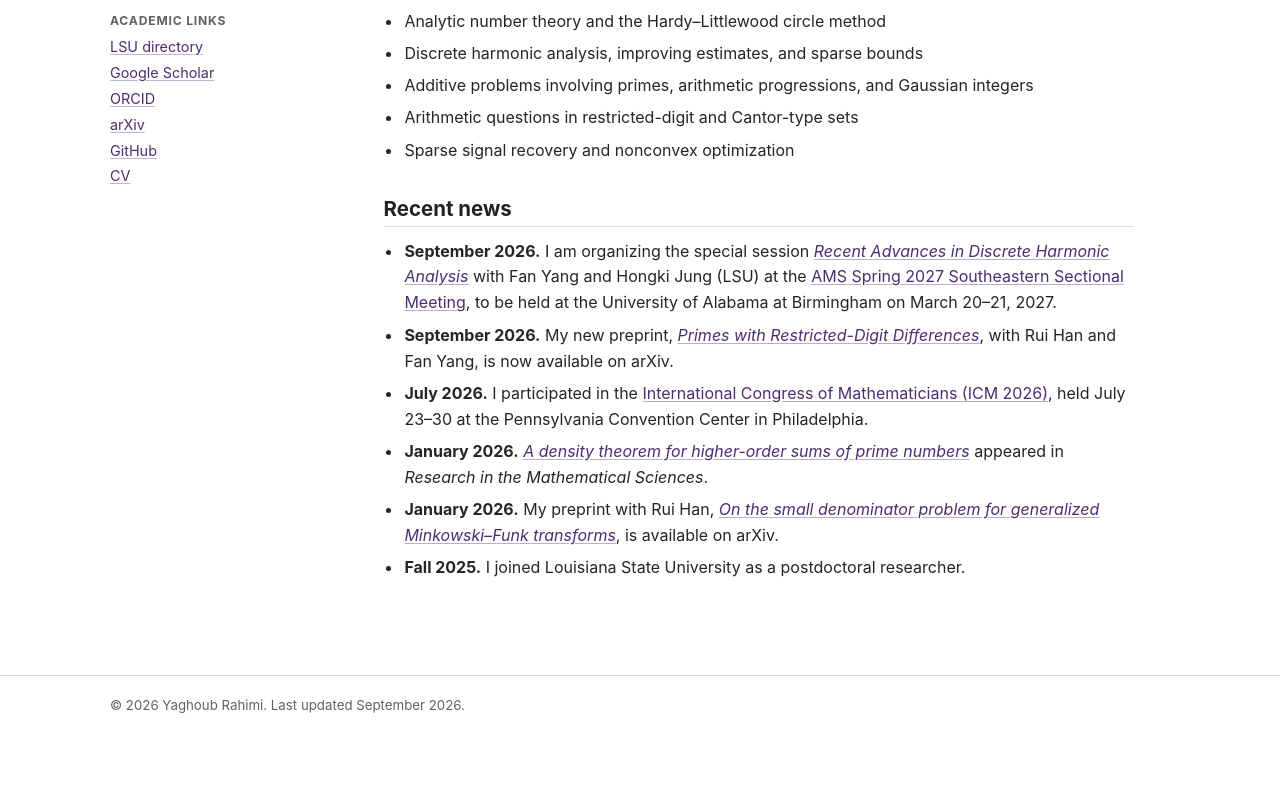
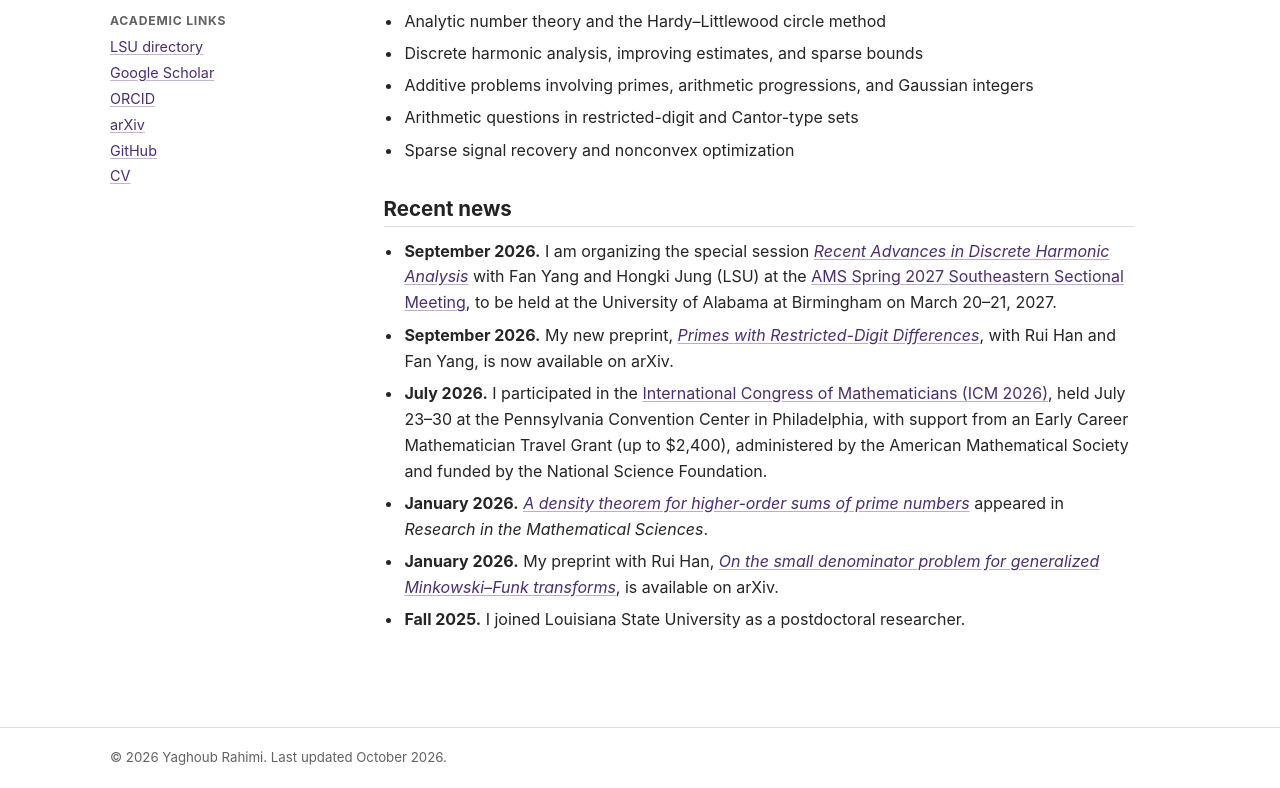
Before and after one commit to Yaghoub-Rahimi/Yaghoub-Rahimi.github.io, a plain HTML site: page index.html in a window 1280 px wide. Shown: the part 471-1259 px from the top of the page. Before the commit the page ends 1207 px from the top, so only its background shows below. Drawn offline with Linux system fonts and the light colour scheme.

Commit message:
Add ICM 2026 travel grant to CV and homepage news

```diff
--- a/index.html
+++ b/index.html
@@ -93,7 +93,7 @@
       <ul class="news-list">
         <li><time datetime="2026-09-15">September 2026.</time> I am organizing the special session <a href="ams-2027.html"><em>Recent Advances in Discrete Harmonic Analysis</em></a> with Fan Yang and Hongki Jung (LSU) at the <a href="https://meetings.ams.org/math/spring2027se/meetingapp.cgi/Home/0">AMS Spring 2027 Southeastern Sectional Meeting</a>, to be held at the University of Alabama at Birmingham on March 20–21, 2027.</li>
         <li><time datetime="2026-09-05">September 2026.</time> My new preprint, <a href="https://arxiv.org/abs/2609.05810"><em>Primes with Restricted-Digit Differences</em></a>, with Rui Han and Fan Yang, is now available on arXiv.</li>
-        <li><time datetime="2026-07">July 2026.</time> I participated in the <a href="https://www.mathunion.org/icm/icm-2026">International Congress of Mathematicians (ICM 2026)</a>, held July 23–30 at the Pennsylvania Convention Center in Philadelphia.</li>
+        <li><time datetime="2026-07">July 2026.</time> I participated in the <a href="https://www.mathunion.org/icm/icm-2026">International Congress of Mathematicians (ICM 2026)</a>, held July 23–30 at the Pennsylvania Convention Center in Philadelphia, with support from an Early Career Mathematician Travel Grant (up to $2,400), administered by the American Mathematical Society and funded by the National Science Foundation.</li>
         <li><time datetime="2026-01-21">January 2026.</time> <a href="publications.html#density-primes"><em>A density theorem for higher-order sums of prime numbers</em></a> appeared in <em>Research in the Mathematical Sciences</em>.</li>
         <li><time datetime="2026-01-14">January 2026.</time> My preprint with Rui Han, <a href="publications.html#minkowski-funk"><em>On the small denominator problem for generalized Minkowski–Funk transforms</em></a>, is available on arXiv.</li>
         <li><time datetime="2025-08">Fall 2025.</time> I joined Louisiana State University as a postdoctoral researcher.</li>
@@ -102,7 +102,7 @@
   </div>
 
   <footer>
-    <div class="footer-inner">&copy; 2026 Yaghoub Rahimi. Last updated September 2026.</div>
+    <div class="footer-inner">&copy; 2026 Yaghoub Rahimi. Last updated October 2026.</div>
   </footer>
 </body>
 </html>
```
Also changed, not shown: cv.html (+2 -2 lines), 2 other files.
